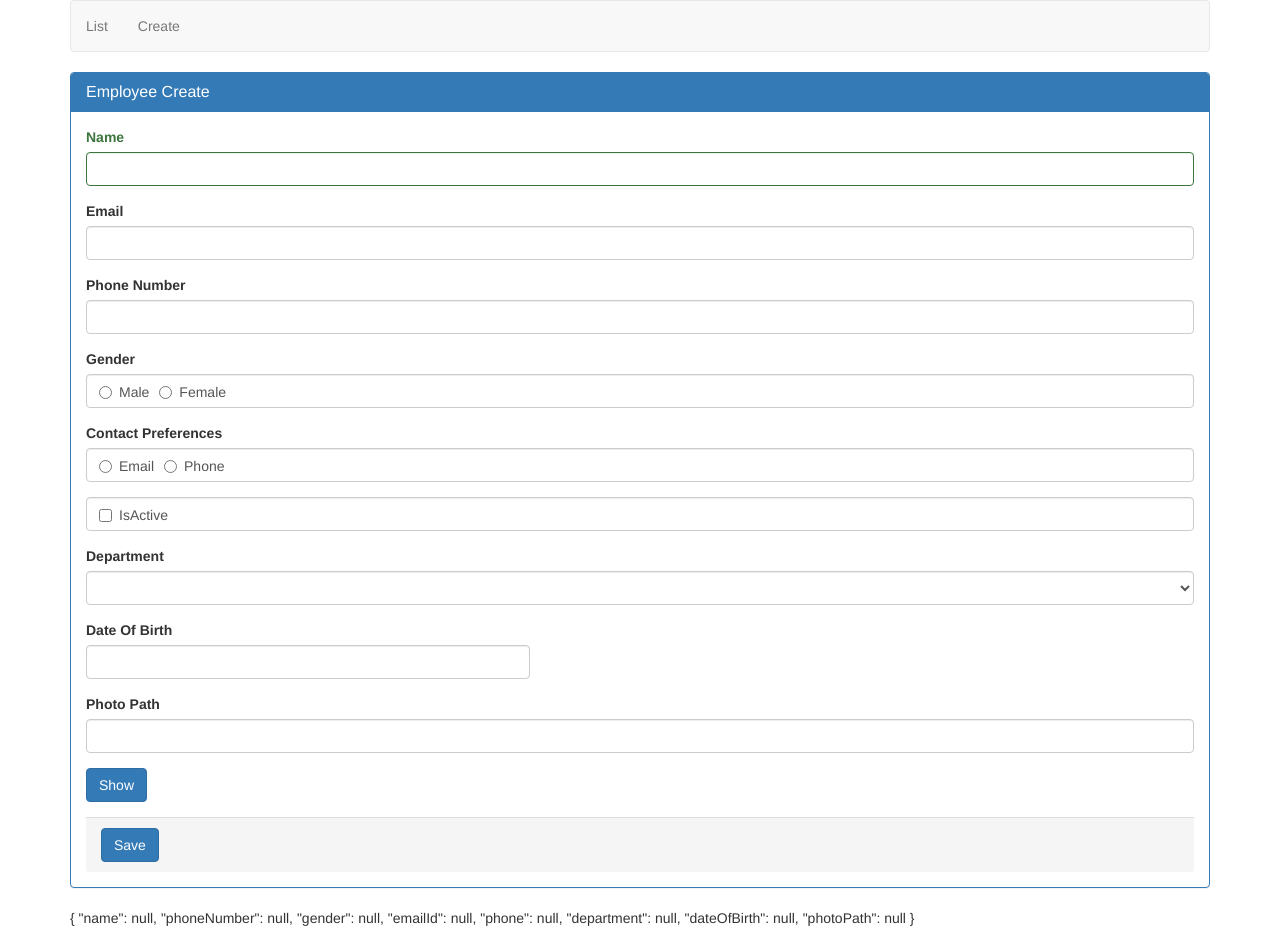
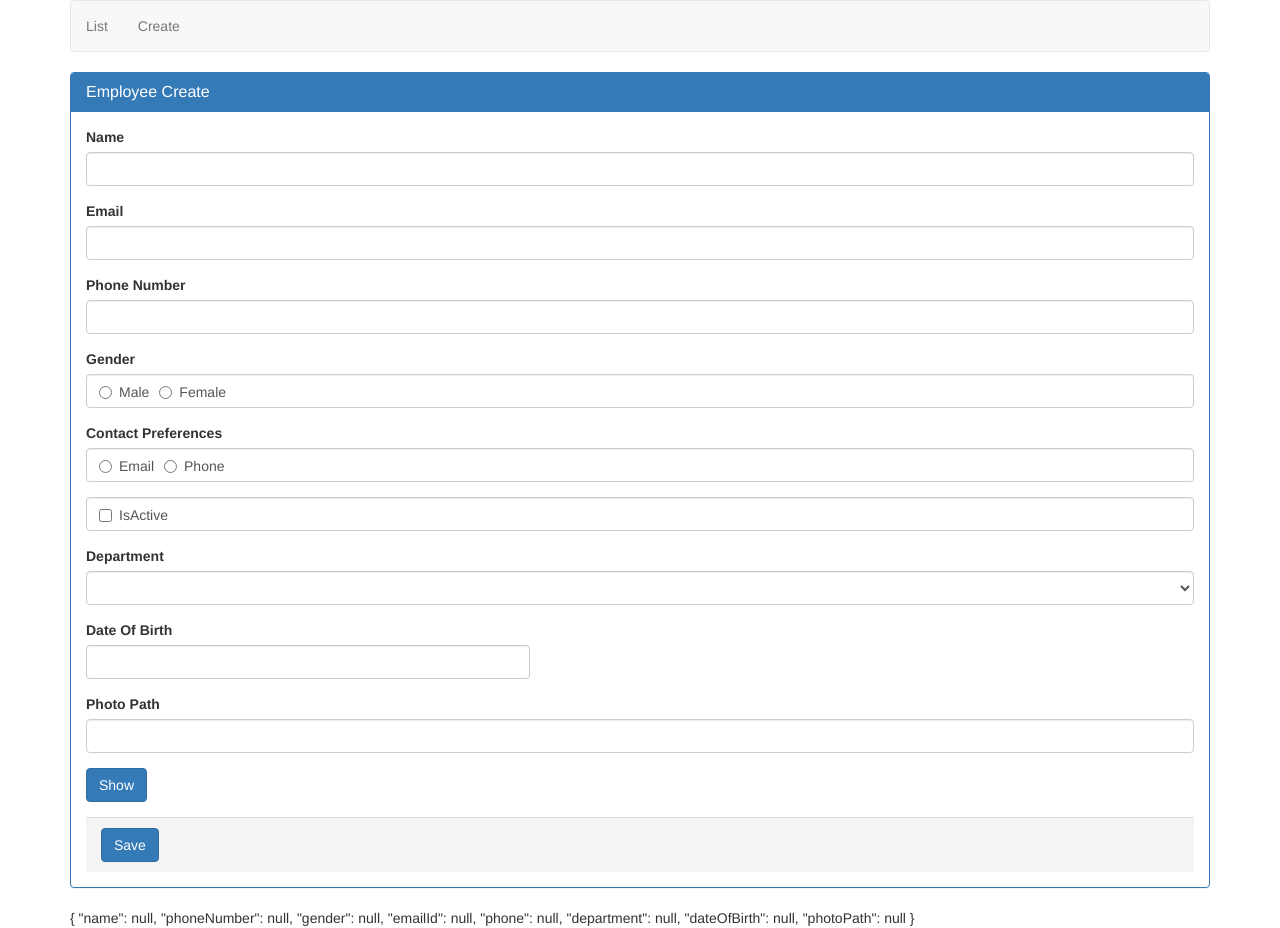
Before and after one commit to aayushigupta0912/Angular-CRUD, an Angular app: page /create in a window 1280 px wide. Built offline with nearby package versions, Linux system fonts and the light colour scheme.

Commit message:
#minor fixes

```diff
--- a/src/app/employees/create-employee.component.html
+++ b/src/app/employees/create-employee.component.html
@@ -4,10 +4,10 @@
       <h3 class="panel-title">Employee Create</h3>
     </div>
     <div class="panel-body">
-      <div class="form-group" [class.has-error]="name.invalid || name.touched" [class.has-success]="name.valid">
+      <div class="form-group" [class.has-error]="name.invalid && name.touched" [class.has-success]="name.valid">
         <label class="control-label" for="name">Name</label>
-        <input id="name" [(ngModel)]="employee.name" name="name" class="form-control" type="text" #name="ngModel">
-        <span class="help-block" *ngIf = "name.invalid || name.touched">Name Required</span>
+        <input required id="name" [(ngModel)]="employee.name" name="name" class="form-control" type="text" #name="ngModel">
+        <span class="help-block" *ngIf = "name.invalid && name.touched">Name Required</span>
       </div>
       <div class="form-group">
         <label for="email">Email</label>
```
